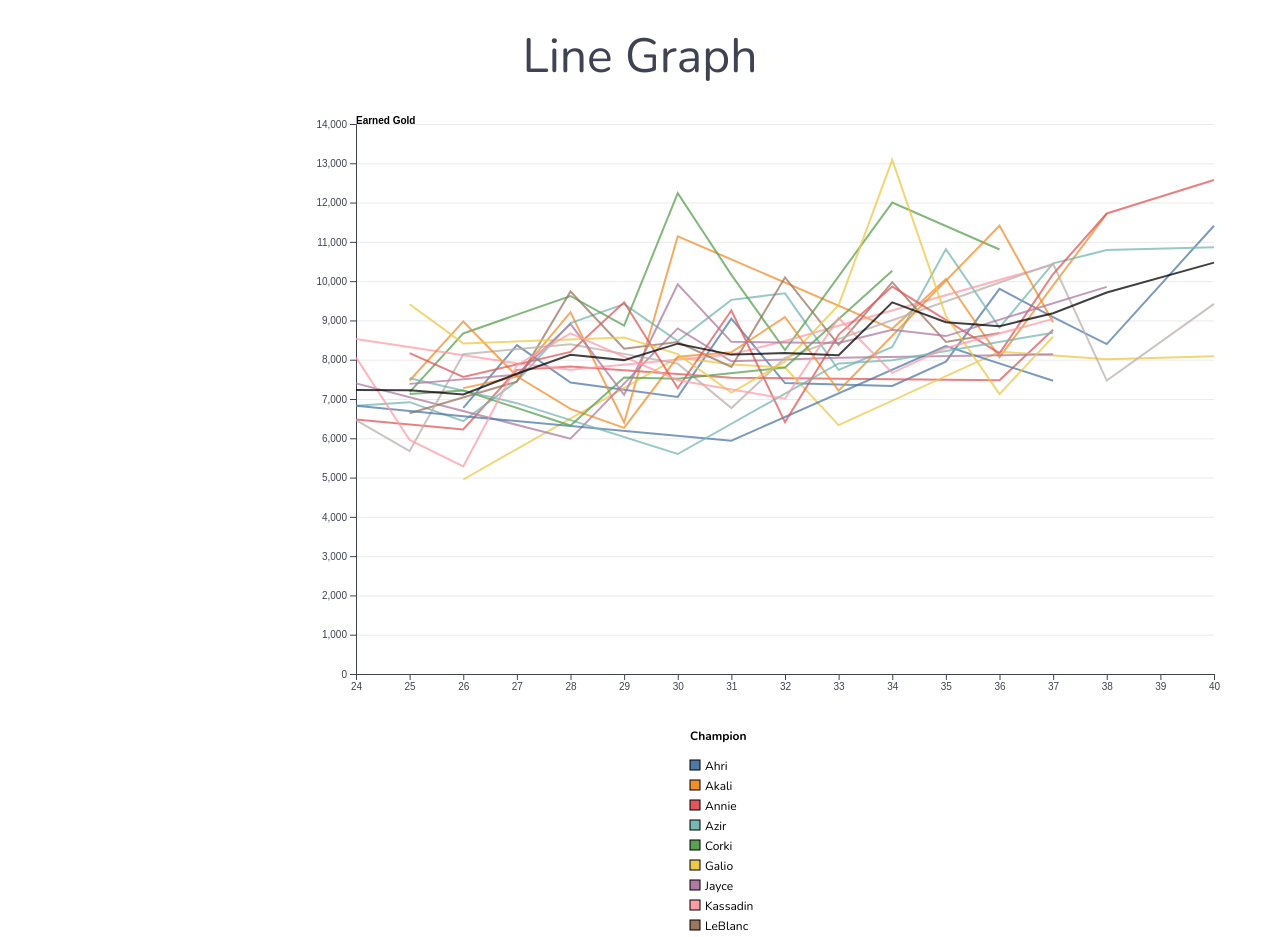
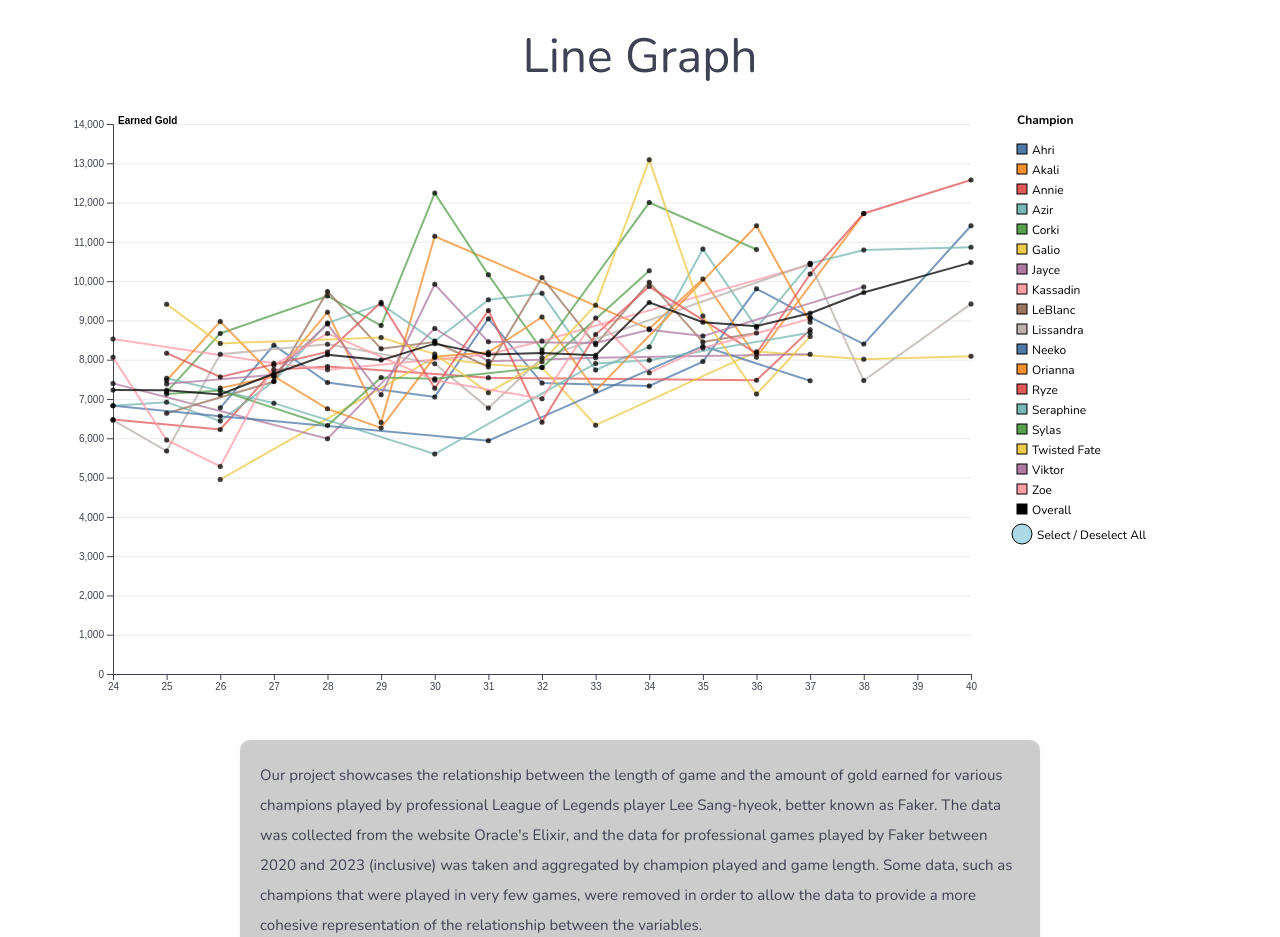
Before and after one commit to shinyagroove/dsc106-project3, a SvelteKit app: page / in a window 1280 px wide. Shown: the top 937 px of the page. Built offline with nearby package versions, Linux system fonts and the light colour scheme.

Commit message:
added project description

```diff
--- a/src/components/App.svelte
+++ b/src/components/App.svelte
@@ -22,6 +22,21 @@
         <Line {data} />
     {/if}
 
+    <div class="description">
+            <p>
+                Our project showcases the relationship between
+                the length of game and the amount of gold earned
+                for various champions played by professional League
+                of Legends player Lee Sang-hyeok, better known as Faker.
+                The data was collected from the website Oracle's Elixir,
+                and the data for professional games played by Faker between
+                2020 and 2023 (inclusive) was taken and aggregated by
+                champion played and game length. Some data, such as
+                champions that were played in very few games, were removed
+                in order to allow the data to provide a more cohesive
+                representation of the relationship between the variables.
+            </p>
+    </div>
 
 </main>
 
@@ -35,6 +50,7 @@
     --color-text: #3f4252;
     --color-bg-1: hsla(0, 0%, 0%, 0.2);
     --color-shadow-1: hsl(0, 0%, 96%);
+    user-select: none;
 }
 
 *,
@@ -60,4 +76,16 @@ h1 {
     line-height: 2;
 }
 
+.description {
+    margin: 0 auto;
+    max-width: 800px;
+    text-align: left;
+    padding: 20px;
+    border-radius: 10px;
+    box-shadow: 0 0 10px 0 var(--color-shadow-1);
+    background-color: var(--color-bg-1);
+    margin-top: 20px;
+    font-size: 15px;
+}
+
 </style>
--- a/src/components/line.svelte
+++ b/src/components/line.svelte
@@ -83,14 +83,16 @@
         checked_champs[d[0]] = !checked_champs[d[0]];
     };
 
-    // interactive tooltip for line
+
+    // interactive tooltip
     let tooltipPt = null;
+
 
     function onPointerMove(event) {
     }
 
     function onPointerEnter(event) {
-        d3.select(lines).attr("stroke-opacity", ".2");
+        d3.select(lines).attr("stroke-opacity", ".1");
         d3.select(dots).attr("opacity", "1");
     }
 
@@ -106,7 +108,6 @@
         .on('pointerenter', onPointerEnter)
         .on('pointerleave', onPointerLeave);
 
-    console.log(grouped)
 </script>
 
 <main>
@@ -126,7 +127,7 @@
             <!-- y-axis -->
             <g bind:this={gy} transform="translate({marginLeft},0)">
                 <text
-                    x="0"
+                    x="5"
                     y="{marginTop}"
                     font-weight="bold"
                     fill="black"
@@ -146,7 +147,6 @@
                         stroke-width={checked_champs[d[0]] === true ? "2": "0"}
                         fill="none"
                     />
-                    {console.log(d[0])}
                 {/each}
             </g>
 
@@ -158,8 +158,8 @@
                         cx={x(d.gamelength)}
                         cy={y(d.earnedgold)}
                         r="2.5"
-                        fill={color(i)}
-                        opacity = 0
+                        fill="black"
+                        opacity = .75
                     />
                 {/each}
             </g>
@@ -188,6 +188,7 @@
                 {#each grouped as d, i}
                     <g transform="translate(0, {40 + i * 20} )">
                         <rect
+                            class="button"
                             width="10"
                             height="10"
                             fill={d[0] === "Overall" && checked_champs[d[0]] === true ? "black" : checked_champs[d[0]] === true ? color(i) : "white"}
@@ -211,6 +212,7 @@
                 <!-- Select / Deselect All -->
                 <g transform = "translate(5, {50 + grouped.size*20} )">
                     <circle
+                        class="button"
                         r="10"
                         stroke = "black"
                         fill={select_deselect_all === true ? "lightblue": "white"}
@@ -240,10 +242,14 @@
 
 <style>
 
-.line-plot {
-    position: absolute;
-    left: 280px;
+:root {
+    user-select: none;
 }
 
 
+
+.button {
+    cursor: pointer;
+}
+
 </style>
```
Also changed, not shown: 1 other file (tests, documents, lock files or other folders).
